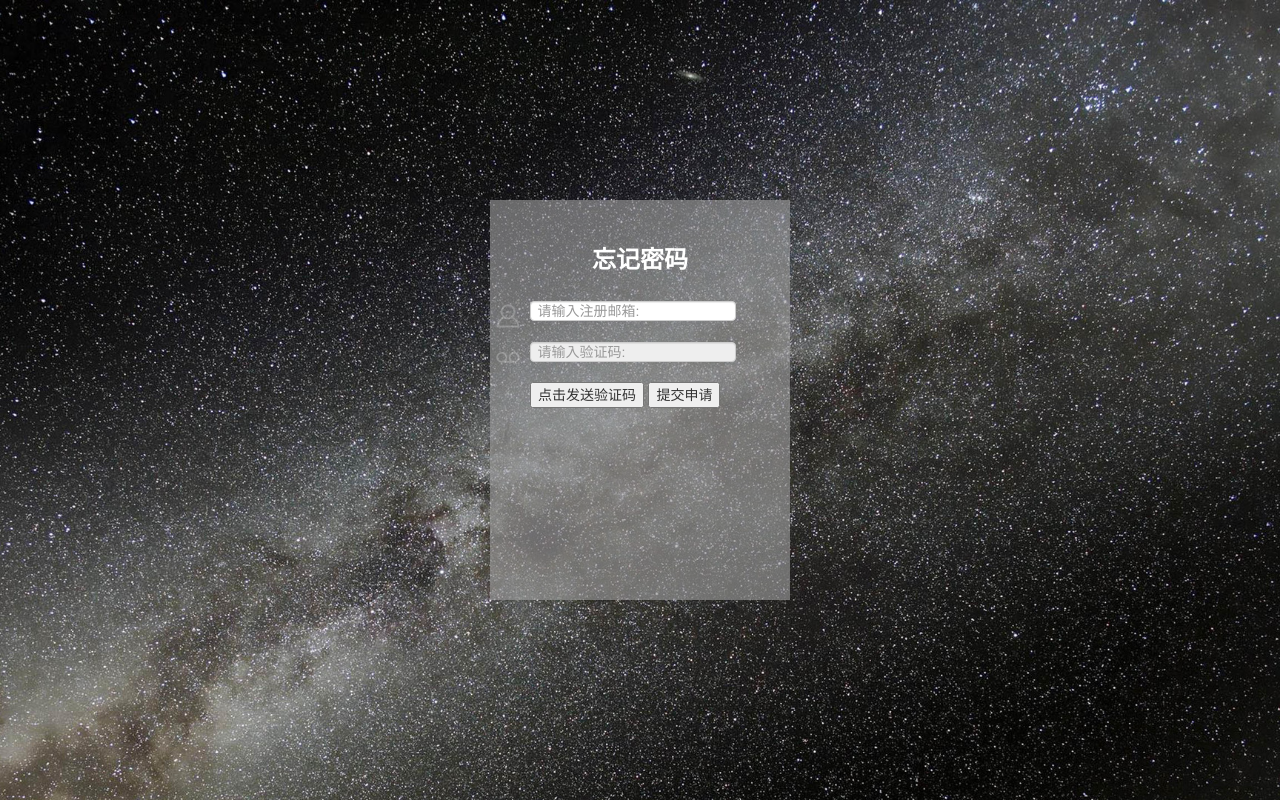
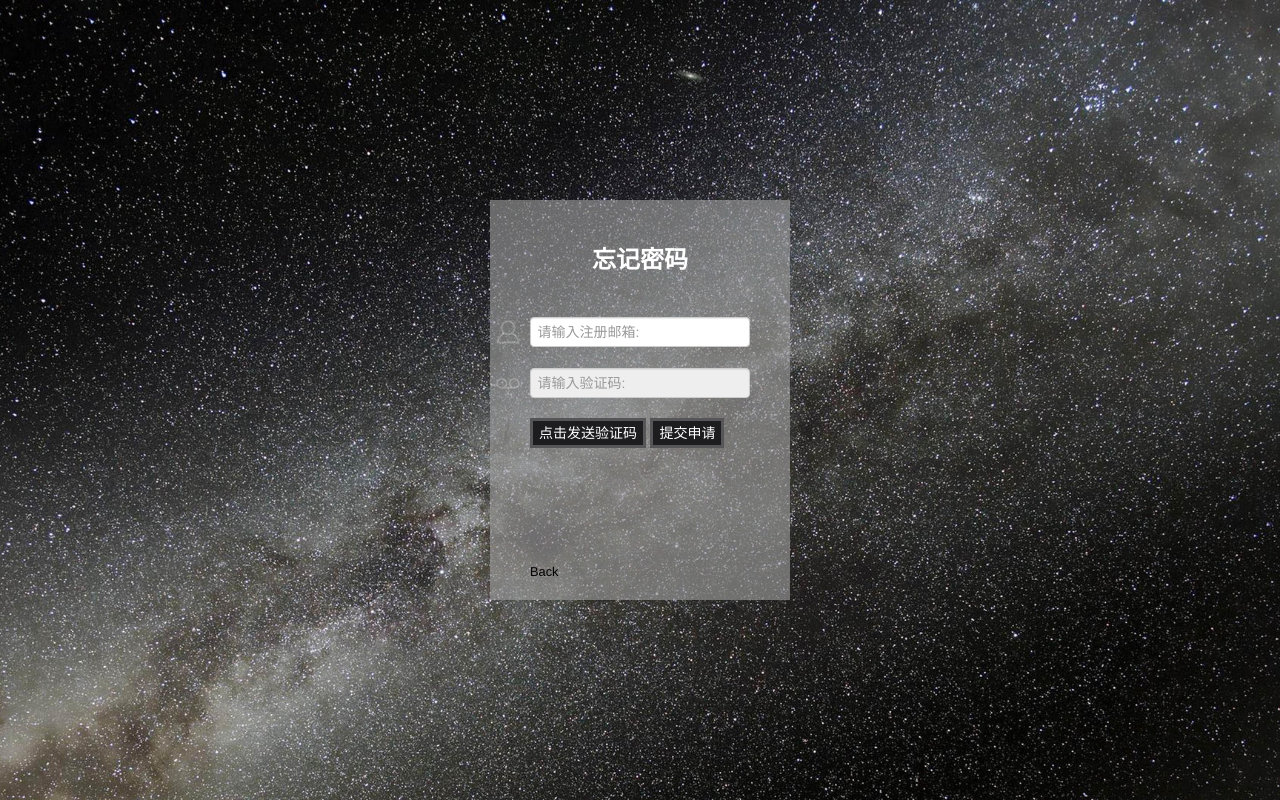
Before and after one commit to MrTuo/WUSS, a Django app: page /forgetpassword/ in a window 1280 px wide. Run offline with Django 3.2, Linux system fonts and the light colour scheme; some libraries are stand-ins or nearby versions.

Commit message:
修改了一些bug

```diff
--- a/WUSS/Myuser/templates/Register.html
+++ b/WUSS/Myuser/templates/Register.html
@@ -24,20 +24,20 @@
 		    margin-top: -200px;">
 	<div class="Menu_register">
 		<h1>注册新用户</h1>
-		<form class="form-horizontal" action = "../Register/" method="post">
+		<form class="form-horizontal" action = "../Register/" method="post"style="top: 96px;position: absolute;">
             <div style="left:50px;">
                 <div class="control-group">
                     <div style="margin-top:20px ">
                         <img src="/static/img/adm.png" class="adm">
                         <input type="text" id="inputName" placeholder="UserName" required name='idname' onblur="checktime1(this)" onclick="hiddenchecktime1(this)" onchange="changede()">
-                        <input type="button" onclick="judgeforexisting(this)" id="btnname" value="查看用户是否存在">
+                        <input type="button" onclick="judgeforexisting(this)" id="btnname" value="查看用户是否存在" class="submit">
                     </div>
                 </div>
 
                 <div class="control-group">
                     <img src="/static/img/adm.png" class="adm">
                     <input type="text" id="inputEmail" placeholder="Email" required name='idemail'onblur="checktime2(this)" onclick="hiddenchecktime2(this)" onchange="changede()">
-                    <input type="button" onclick="judgeforemail(this)" value="查看邮箱是否注册" id="btnemail">
+                    <input type="button" onclick="judgeforemail(this)" value="查看邮箱是否注册" id="btnemail" class="submit">
                 </div>
 
                 <div class="control-group">
--- a/WUSS/Myuser/templates/forget_password.html
+++ b/WUSS/Myuser/templates/forget_password.html
@@ -4,8 +4,10 @@
     <meta charset="UTF-8">
     <title>忘记密码</title>
     <script src="http://ajax.aspnetcdn.com/ajax/jQuery/jquery-1.8.0.js"></script>
+    <link rel="stylesheet" type="text/css" href="/static/bootstrap/css/bootstrap.css">
+	<link rel="stylesheet" type="text/css" href="/static/css/homepage.css">
     <script src="/static/js/myjs.js"></script>
-    {% include 'all_css_or_js.html' %}
+{#    {% include 'all_css_or_js.html' %}#}
 </head>
 <body>
 
@@ -17,7 +19,8 @@
 		    margin-top: -200px;">
 	<div class="Menu_homepage">
 		<h1>忘记密码</h1>
-            <div class="control-group">
+        <div class="form-horizontal" style="top: 96px;position: absolute;">
+            <div class="control-group" >
                 <div style="margin-top:20px ">
                     <img src="/static/img/adm.png" class="adm">
                     <input type="text" id="femail" placeholder="请输入注册邮箱:" required>
@@ -29,9 +32,14 @@
             </div>
 
             <div style="left: 40px;position: relative;">
-		  	    <input type="button" value="点击发送验证码" onclick="sendCode(this)">
-                <input type="button" value="提交申请" onclick="apply()">
+		  	    <input type="button" value="点击发送验证码" onclick="sendCode(this)" class="submit">
+                <input type="button" value="提交申请" onclick="apply()" class="submit">
             </div>
+            <div>
+                <a href="/" style="float: left;left: 40px;top:116px">Back</a>
+            </div>
+        </div>
+
 	</div>
 </div>
 
```
